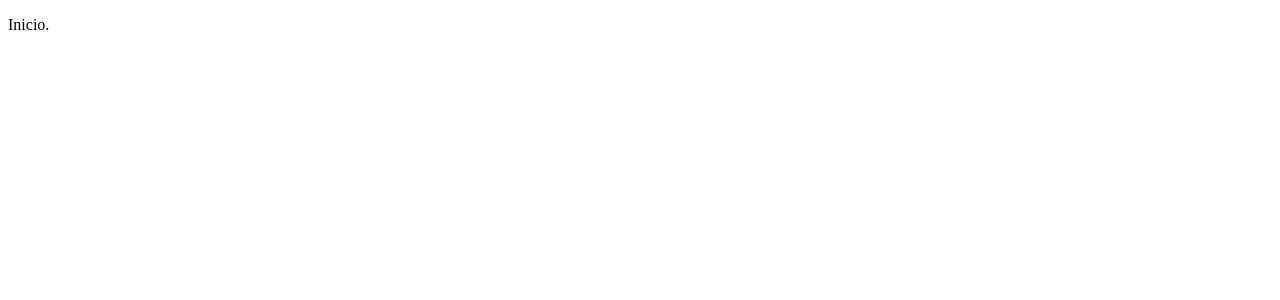
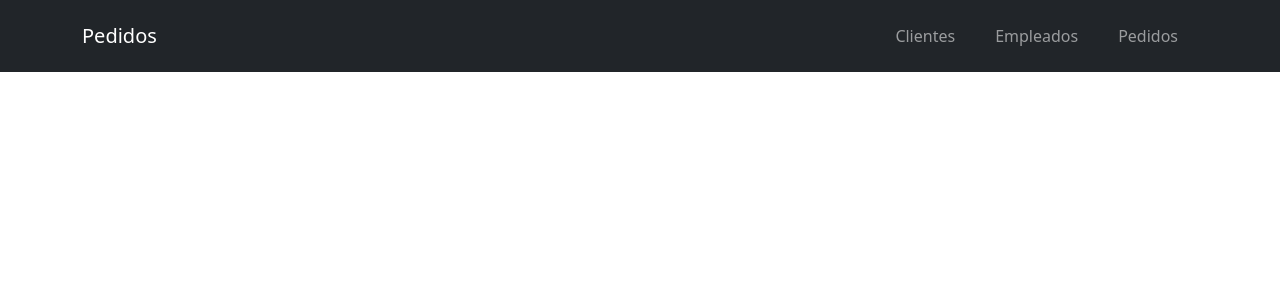
Before and after one commit to gabaq/Tercera-pre-entrega-Aquino, a Django app: page /apppedidos/inicio/ in a window 1280 px wide. Before the commit the part shown is almost empty. Shown: the top 300 px of the page. Run offline with Django 4.2, Linux system fonts and the light colour scheme; some libraries are stand-ins or nearby versions.

Commit message:
View with bootstrap navbar

```diff
--- a/Pedidos/static/Pedidos/index.html
+++ b/Pedidos/static/Pedidos/index.html
@@ -8,7 +8,7 @@
     <link href="{% static 'Pedidos/css/bootstrap.min.css' %}" rel="stylesheet" />
     <title>Home - Pedidos</title>
 </head>
-<body>
+    <body id="page-top">
 
-</body>
+    </body>
 </html>
--- a/Pedidos/templates/Pedidos/inicio.html
+++ b/Pedidos/templates/Pedidos/inicio.html
@@ -1,14 +1,30 @@
 <!DOCTYPE html>
 <html lang="en">
     <head>
+        {% load static %}
         <meta charset="UTF-8">
         <meta http-equiv="X-UA-Compatible" content="IE=edge">
         <meta name="viewport" content="width=device-width, initial-scale=1.0">
-    <title>Inicio - Pedidos</title>
+        <link href="{% static 'Pedidos/css/bootstrap.min.css'%}" rel="stylesheet"/>
+        <!--<link href="{% static 'Pedidos/css/styles.css'%}" rel="stylesheet"/>-->
+        <script src="{% static 'Pedidos/js/bootstrap.min.js'%}"></script>
+        <!--<script src="{% static 'Pedidos/js/scripts.js'%}"></script>-->
+        <title> Inicio - Pedidos</title>
+
     </head>
     <body>
-    <p>
-        Inicio.
-    </p>
+        <!-- Navigation-->
+        <nav class="navbar navbar-expand-lg navbar-dark bg-dark fixed-top" id="mainNav">
+            <div class="container">
+                <a class="navbar-brand" href="#page-top">Pedidos</a>
+                <div class="collapse navbar-collapse" id="navbarResponsive">
+                    <ul class="navbar-nav ms-auto">
+                        <li class="nav-item mx-0 mx-lg-1"><a class="nav-link py-3 px-0 px-lg-3 rounded" href="#clientes">Clientes</a></li>
+                        <li class="nav-item mx-0 mx-lg-1"><a class="nav-link py-3 px-0 px-lg-3 rounded" href="#empleados">Empleados</a></li>
+                        <li class="nav-item mx-0 mx-lg-1"><a class="nav-link py-3 px-0 px-lg-3 rounded" href="#pedidos">Pedidos</a></li>
+                    </ul>
+                </div>
+            </div>
+        </nav>
     </body>
 </html>
```
Lines whose indentation alone changed are shown as unchanged.
